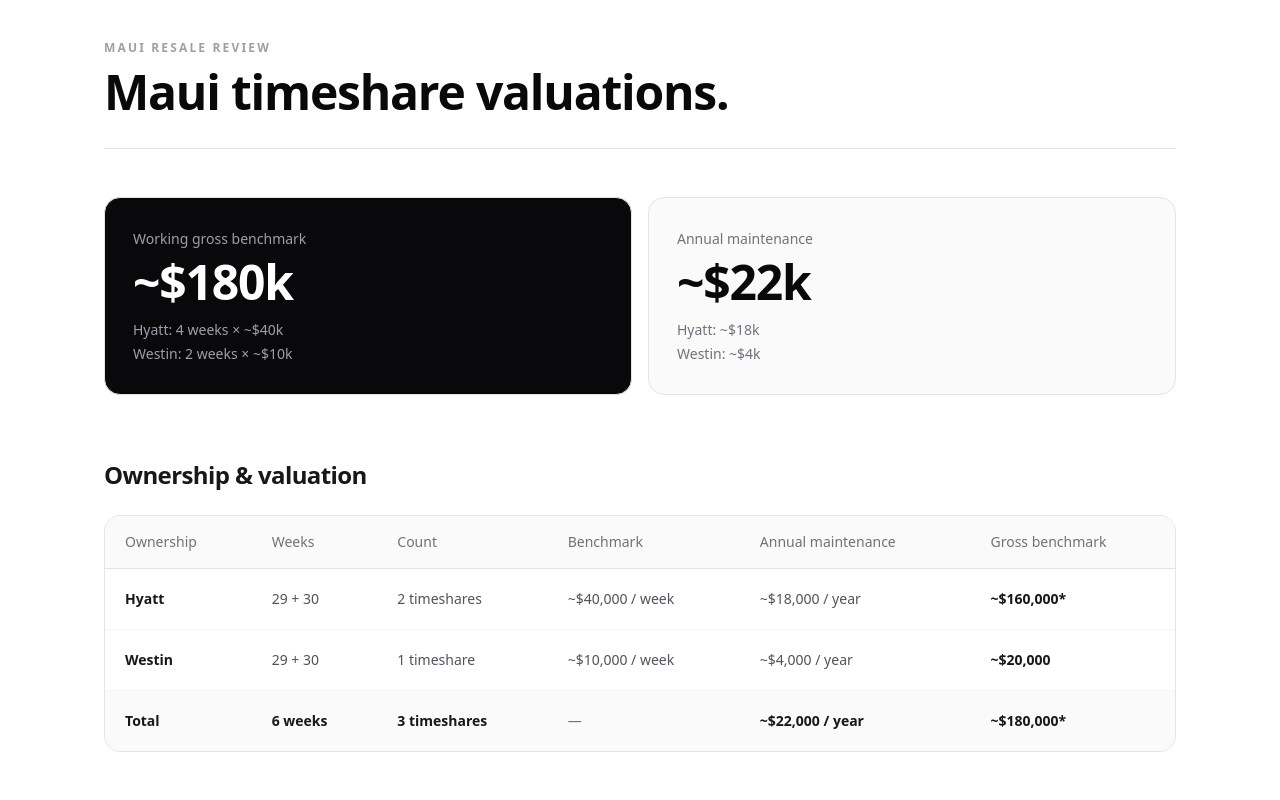
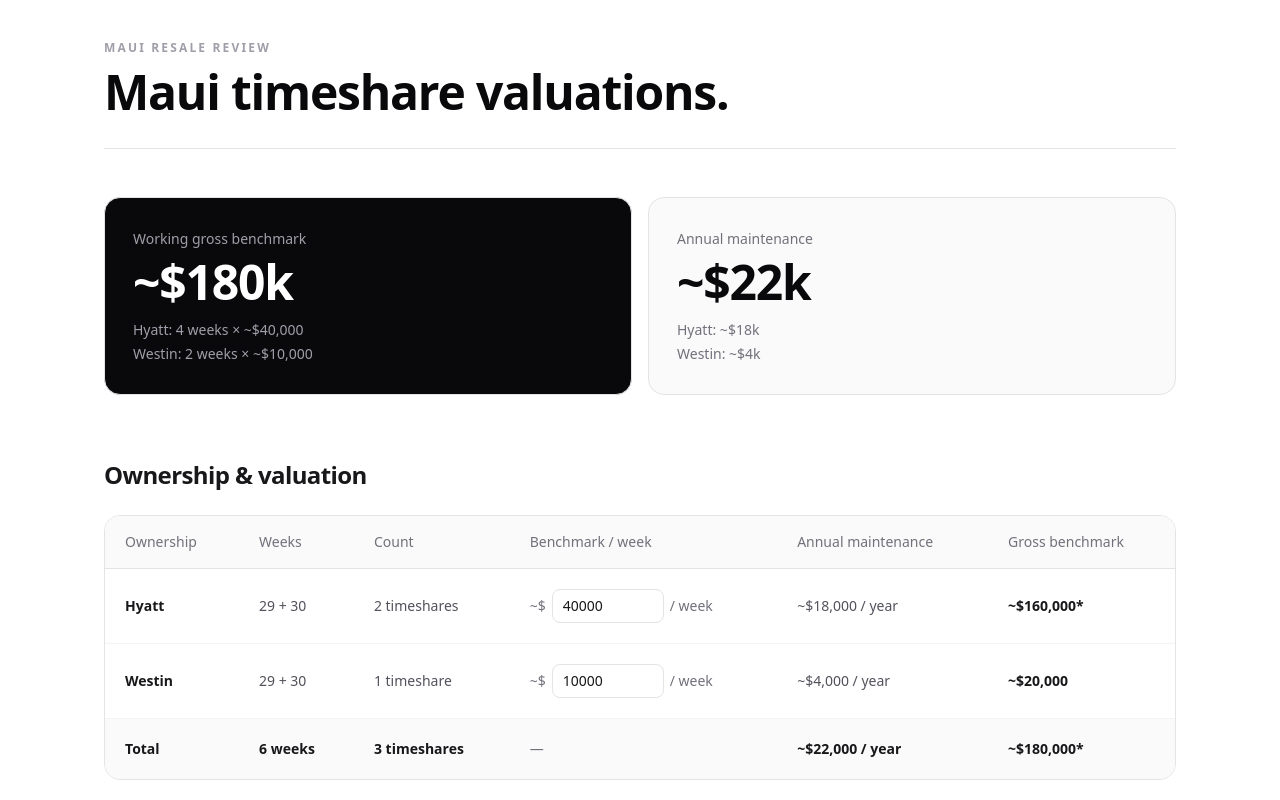
Before and after one commit to dougheindel/maui-resale, a React (Vite) app: page / in a window 1280 px wide. Shown: the top 800 px of the page. Built offline with nearby package versions, Linux system fonts and the light colour scheme.

Commit message:
Update main.jsx

```diff
--- a/src/main.jsx
+++ b/src/main.jsx
@@ -1,4 +1,4 @@
-import React from "react";
+import React, { useState } from "react";
 import { createRoot } from "react-dom/client";
 import "./index.css";
 import {
@@ -128,7 +128,31 @@
     );
 }
 
+function BenchmarkInput({ value, onChange }) {
+    return (
+        <div className="flex items-center gap-1.5">
+            <span className="text-zinc-500">~$</span>
+            <input
+                type="number"
+                min="0"
+                step="1000"
+                value={value}
+                onChange={(e) => onChange(Number(e.target.value))}
+                className="w-28 rounded-lg border border-zinc-200 bg-white px-2.5 py-1.5 text-sm font-medium text-zinc-900 outline-none transition focus:border-zinc-400 focus:ring-2 focus:ring-zinc-100"
+            />
+            <span className="whitespace-nowrap text-zinc-500">/ week</span>
+        </div>
+    );
+}
+
 function App() {
+    const [hrcBenchmark, setHrcBenchmark] = useState(40000);
+    const [naneaBenchmark, setNaneaBenchmark] = useState(10000);
+
+    const hrcGross = hrcBenchmark * 4;
+    const naneaGross = naneaBenchmark * 2;
+    const totalGross = hrcGross + naneaGross;
+
     return (
         <div className="min-h-screen bg-white text-zinc-900">
             <main className="mx-auto max-w-6xl px-5 py-10 sm:px-8 lg:px-10">
@@ -154,13 +178,15 @@
                         </span>
 
                         <strong className="mt-2 block text-4xl font-semibold tracking-tight sm:text-5xl">
-                            ~$180k
+                            ~${Math.round(totalGross / 1000)}k
                         </strong>
 
                         <small className="mt-3 block text-sm leading-6 text-zinc-400">
-                            Hyatt: 4 weeks × ~$40k
+                            Hyatt: 4 weeks × ~$
+                            {hrcBenchmark.toLocaleString()}
                             <br />
-                            Westin: 2 weeks × ~$10k
+                            Westin: 2 weeks × ~$
+                            {naneaBenchmark.toLocaleString()}
                         </small>
                     </div>
 
@@ -203,7 +229,7 @@
                                         Count
                                     </th>
                                     <th className="px-5 py-4 font-medium text-zinc-500">
-                                        Benchmark
+                                        Benchmark / week
                                     </th>
                                     <th className="px-5 py-4 font-medium text-zinc-500">
                                         Annual maintenance
@@ -219,20 +245,30 @@
                                     <td className="px-5 py-5">
                                         <strong>Hyatt</strong>
                                     </td>
+
                                     <td className="px-5 py-5 text-zinc-600">
                                         29 + 30
                                     </td>
+
                                     <td className="px-5 py-5 text-zinc-600">
                                         2 timeshares
                                     </td>
-                                    <td className="px-5 py-5 text-zinc-600">
-                                        ~$40,000 / week
+
+                                    <td className="px-5 py-5">
+                                        <BenchmarkInput
+                                            value={hrcBenchmark}
+                                            onChange={setHrcBenchmark}
+                                        />
                                     </td>
+
                                     <td className="px-5 py-5 text-zinc-600">
                                         ~$18,000 / year
                                     </td>
+
                                     <td className="px-5 py-5">
-                                        <strong>~$160,000*</strong>
+                                        <strong>
+                                            ~${hrcGross.toLocaleString()}*
+                                        </strong>
                                     </td>
                                 </tr>
 
@@ -240,20 +276,30 @@
                                     <td className="px-5 py-5">
                                         <strong>Westin</strong>
                                     </td>
+
                                     <td className="px-5 py-5 text-zinc-600">
                                         29 + 30
                                     </td>
+
                                     <td className="px-5 py-5 text-zinc-600">
                                         1 timeshare
                                     </td>
-                                    <td className="px-5 py-5 text-zinc-600">
-                                        ~$10,000 / week
+
+                                    <td className="px-5 py-5">
+                                        <BenchmarkInput
+                                            value={naneaBenchmark}
+                                            onChange={setNaneaBenchmark}
+                                        />
                                     </td>
+
                                     <td className="px-5 py-5 text-zinc-600">
                                         ~$4,000 / year
                                     </td>
+
                                     <td className="px-5 py-5">
-                                        <strong>~$20,000</strong>
+                                        <strong>
+                                            ~${naneaGross.toLocaleString()}
+                                        </strong>
                                     </td>
                                 </tr>
 
@@ -261,20 +307,27 @@
                                     <td className="px-5 py-5">
                                         <strong>Total</strong>
                                     </td>
+
                                     <td className="px-5 py-5">
                                         <strong>6 weeks</strong>
                                     </td>
+
                                     <td className="px-5 py-5">
                                         <strong>3 timeshares</strong>
                                     </td>
+
                                     <td className="px-5 py-5 text-zinc-500">
                                         —
                                     </td>
+
                                     <td className="px-5 py-5">
                                         <strong>~$22,000 / year</strong>
                                     </td>
+
                                     <td className="px-5 py-5">
-                                        <strong>~$180,000*</strong>
+                                        <strong>
+                                            ~${totalGross.toLocaleString()}*
+                                        </strong>
                                     </td>
                                 </tr>
                             </tbody>
@@ -298,7 +351,7 @@
                         ))}
                     </div>
 
-                    <div className="flex flex-wrap items-center gap-4">
+                    <div className="mt-5 flex flex-wrap items-center gap-4">
                         <a
                             href={hrcSearch}
                             target="_blank"
@@ -337,7 +390,7 @@
                         ))}
                     </div>
 
-                    <div className="flex flex-wrap items-center gap-4">
+                    <div className="mt-5 flex flex-wrap items-center gap-4">
                         <a
                             href={naneaSearch}
                             target="_blank"
```
